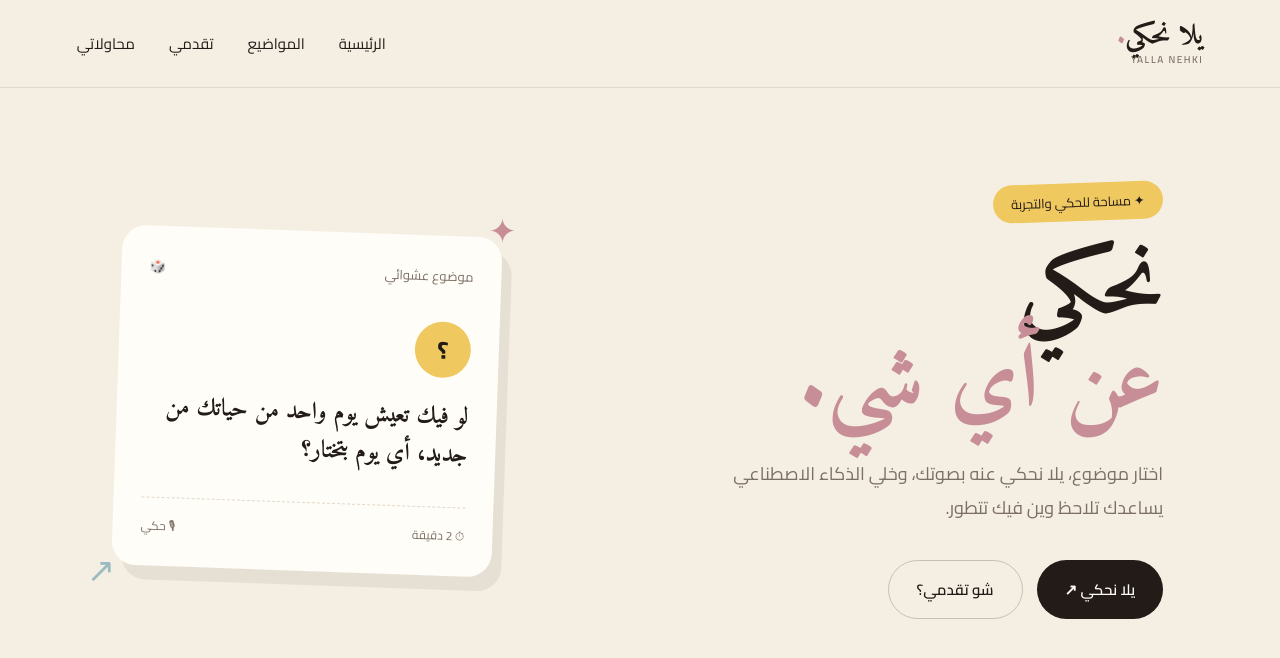
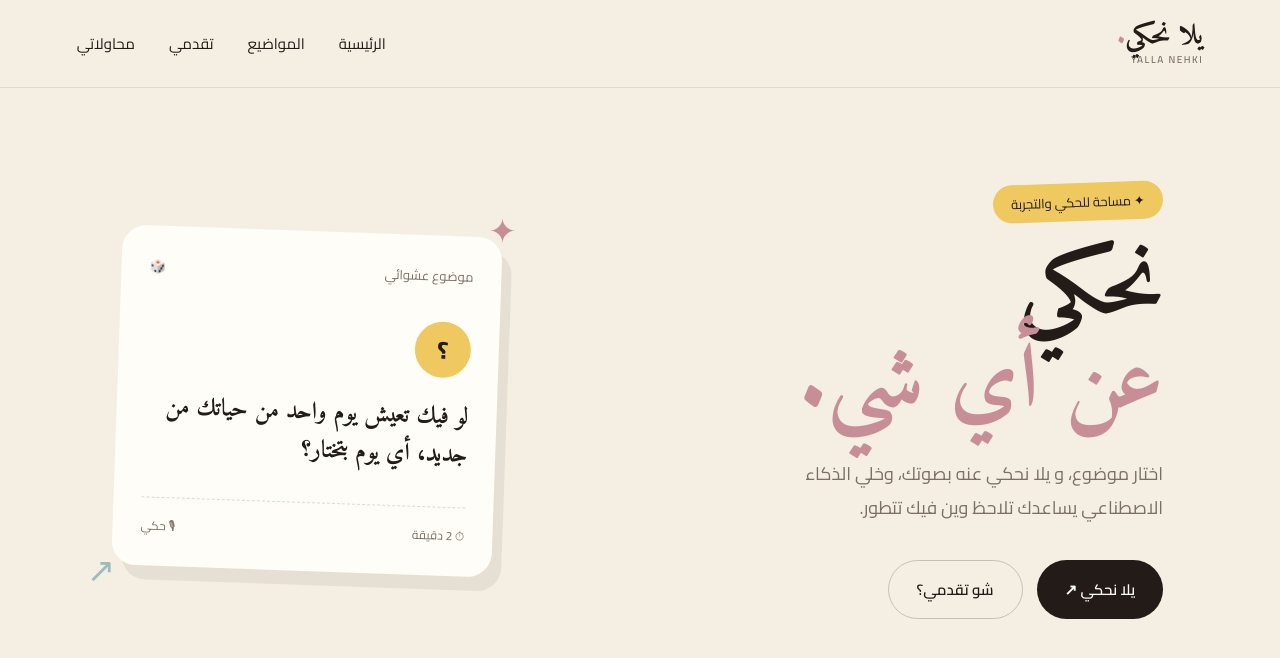
Before and after one commit to olaf852/YALLA-NEHKI, a plain HTML site: page index.html in a window 1280 px wide. Drawn offline with Linux system fonts and the light colour scheme.

Commit message:
chang some word

```diff
--- a/index.html
+++ b/index.html
@@ -36,7 +36,7 @@
     <div>
       <span class="tag">✦ مساحة للحكي والتجربة</span>
       <h1> نحكي<em>عن أي شي.</em></h1>
-      <p>اختار موضوع، يلا نحكي عنه بصوتك، وخلي الذكاء الاصطناعي يساعدك تلاحظ وين فيك تتطور.</p>
+      <p>اختار موضوع، و يلا نحكي عنه بصوتك، وخلي الذكاء الاصطناعي يساعدك تلاحظ وين فيك تتطور.</p>
       <div class="hero-buttons">
         <button class="btn-primary" onclick="showScreen('topics')">يلا نحكي ↗</button>
         <button class="btn-secondary" onclick="showScreen('progress')">شو تقدمي؟</button>
@@ -158,7 +158,7 @@
   </div>
   <div class="page">
     <span class="tag">✦ رحلتك للحكي</span>
-    <h2>إنت عم <em>تتطور.</em></h2>
+    <h2>انت عم <em>تتطور.</em></h2>
     <div id="progress-body">
       <div class="stats">
         <div class="stat rose"><small>عدد المحاولات</small><strong id="p-count">0</strong></div>
```
